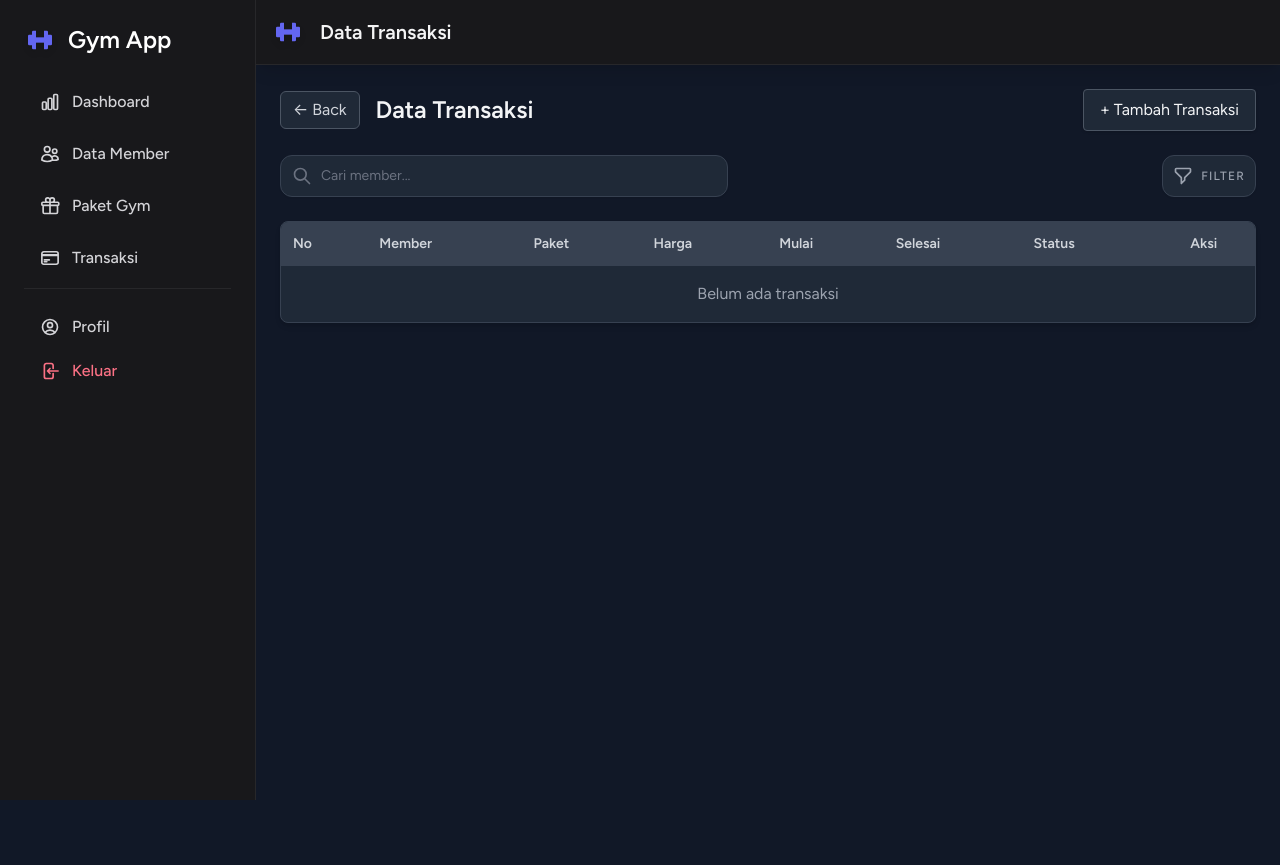
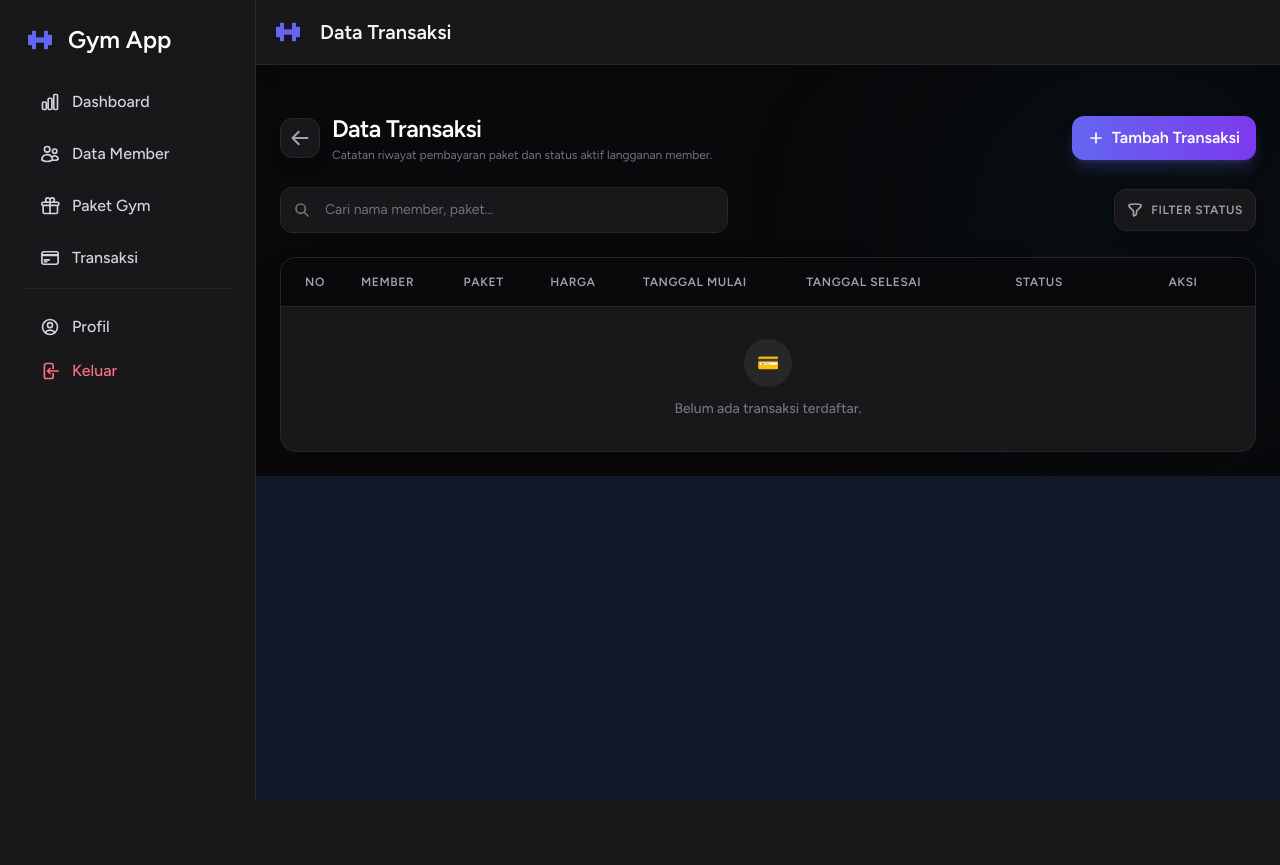
Before and after one commit to RiffaYP/project_gym-laravel, a Laravel app: template resources/views/transactions/index.blade.php in a window 1280 px wide. After the commit the page ends 800 px from the top, so only its background shows below. Run offline with Laravel 12, Linux system fonts and the light colour scheme; the template is opened without the code that fills it, so the values that code supplies are empty; style sheets or scripts are compiled from the project's sources.

Commit message:
Unify design system - convert transactions page to modern zinc theme

```diff
--- a/resources/views/transactions/index.blade.php
+++ b/resources/views/transactions/index.blade.php
@@ -1,65 +1,70 @@
 @section('title', 'Data Transaksi')
 <x-app-layout>
-    <x-slot name="header">
-        <h2 class="text-xl font-semibold text-gray-100">
-            Data Transaksi
-        </h2>
-    </x-slot>
 
-    <div class="p-6 bg-gray-900 min-h-screen text-gray-100">
+<div x-data="{ searchQuery: '{{ request('search') ?? '' }}' }" class="p-6 space-y-6 relative overflow-hidden">
+    <!-- Ambient Background Glow Effects -->
+    <div class="absolute top-[-10%] right-[-5%] w-[400px] h-[400px] bg-cyan-600/5 rounded-full blur-[120px] pointer-events-none z-0"></div>
 
-        <div class="flex items-center justify-between mb-6">
-
-            <div class="flex items-center gap-4">
+    <!-- TOP HEADER -->
+    <div class="flex flex-col sm:flex-row sm:items-center justify-between gap-4 relative z-10">
+        <div class="flex items-center gap-3">
             <a href="{{ route('dashboard') }}"
-                   class="flex items-center gap-2 px-3 py-1.5 border border-gray-600 rounded-md bg-gray-800 text-gray-300 hover:bg-gray-700 transition">
-                    ← Back
+               class="flex items-center justify-center w-10 h-10 border border-zinc-800 rounded-xl bg-zinc-900 text-zinc-400 hover:text-white hover:bg-zinc-800 hover:border-zinc-700 transition duration-200 shadow-lg">
+                <svg xmlns="http://www.w3.org/2000/svg" fill="none" viewBox="0 0 24 24" stroke-width="2.5" stroke="currentColor" class="w-5 h-5">
+                    <path stroke-linecap="round" stroke-linejoin="round" d="M10.5 19.5L3 12m0 0l7.5-7.5M3 12h18" />
+                </svg>
             </a>
-
-                <h2 class="text-2xl font-bold">
-                    Data Transaksi
-                </h2>
+            <div>
+                <h2 class="text-2xl font-extrabold text-white tracking-tight">Data Transaksi</h2>
+                <p class="text-xs text-zinc-500 mt-0.5">Catatan riwayat pembayaran paket dan status aktif langganan member.</p>
+            </div>
         </div>
 
         <a href="{{ route('transactions.create') }}"
-               class="bg-gray-800 border border-gray-600 px-4 py-2 rounded shadow hover:bg-gray-700 text-gray-100">
-                + Tambah Transaksi
+           class="inline-flex items-center gap-2 bg-gradient-to-r from-indigo-500 to-violet-600 hover:from-indigo-600 hover:to-violet-700 text-white px-4 py-2.5 rounded-xl font-semibold shadow-lg shadow-indigo-500/25 hover:shadow-indigo-500/35 hover:-translate-y-0.5 transition duration-250">
+            <svg xmlns="http://www.w3.org/2000/svg" fill="none" viewBox="0 0 24 24" stroke-width="2.5" stroke="currentColor" class="w-4 h-4">
+                <path stroke-linecap="round" stroke-linejoin="round" d="M12 4.5v15m7.5-7.5h-15" />
+            </svg>
+            <span>Tambah Transaksi</span>
         </a>
-
     </div>
 
-        <!-- Alert -->
+    <!-- ALERT SUCCESS -->
     @if(session('success'))
-            <div class="bg-green-900 text-green-200 p-2 mb-4 rounded border border-green-700">
-                {{ session('success') }}
+        <div class="bg-emerald-500/10 border border-emerald-500/20 text-emerald-400 px-4 py-3.5 rounded-xl flex items-center gap-3 relative z-10 shadow-lg" role="alert">
+            <svg xmlns="http://www.w3.org/2000/svg" fill="none" viewBox="0 0 24 24" stroke-width="2.5" stroke="currentColor" class="w-5 h-5 text-emerald-400">
+                <path stroke-linecap="round" stroke-linejoin="round" d="M9 12.75L11.25 15 15 9.75M21 12a9 9 0 11-18 0 9 9 0 0118 0z" />
+            </svg>
+            <span class="text-sm font-semibold">{{ session('success') }}</span>
         </div>
     @endif
 
-<div class="mb-6 flex items-center justify-between gap-4">
-    <form action="{{ route('transactions.index') }}" method="GET" class="flex-1 max-w-md relative group">
-        <span class="absolute inset-y-0 left-0 flex items-center pl-3">
-            <svg class="h-5 w-5 text-gray-500 group-focus-within:text-indigo-400" fill="none" stroke="currentColor" viewBox="0 0 24 24">
-                <path stroke-linecap="round" stroke-linejoin="round" stroke-width="2" d="M21 21l-6-6m2-5a7 7 0 11-14 0 7 7 0 0114 0z" />
+    <!-- SEARCH AND FILTER CONTROLS -->
+    <div class="flex flex-col md:flex-row items-center justify-between gap-4 relative z-10">
+        <div class="w-full md:max-w-md relative group">
+            <span class="absolute inset-y-0 left-0 flex items-center pl-3.5 pointer-events-none">
+                <svg class="h-4 w-4 text-zinc-500 group-focus-within:text-indigo-400 transition" fill="none" stroke="currentColor" viewBox="0 0 24 24">
+                    <path stroke-linecap="round" stroke-linejoin="round" stroke-width="2.5" d="M21 21l-6-6m2-5a7 7 0 11-14 0 7 7 0 0114 0z" />
                 </svg>
             </span>
-        <input type="text" name="search" value="{{ request('search') }}" placeholder="Cari member..."
-               class="block w-full pl-10 pr-3 py-2.5 bg-gray-800 border border-gray-700 text-gray-100 rounded-xl leading-5 focus:outline-none focus:ring-2 focus:ring-indigo-500 focus:border-indigo-500 transition sm:text-sm shadow-sm">
-    </form>
+            <input type="text" x-model="searchQuery" placeholder="Cari nama member, paket..."
+                   class="block w-full pl-11 pr-4 py-3 bg-zinc-900 border border-zinc-800 text-zinc-100 rounded-xl leading-5 focus:outline-none focus:border-indigo-500 focus:ring-1 focus:ring-indigo-500 transition text-sm shadow-inner placeholder-zinc-500">
+        </div>
 
-    <div class="flex items-center gap-2" x-data="{ open: false }">
+        <div class="flex items-center gap-3 w-full md:w-auto justify-end" x-data="{ open: false }">
 
             @if(request('search') || request('filter'))
-            <a href="{{ route('transactions.index') }}" class="text-xs text-gray-400 hover:text-white transition px-2">Reset</a>
+                <a href="{{ route('transactions.index') }}" class="text-xs font-bold text-zinc-500 hover:text-zinc-300 transition px-2 py-1 bg-zinc-900 border border-zinc-800 rounded-lg">Reset Filter</a>
             @endif
 
-        <div class="relative">
+            <div class="relative w-full md:w-auto">
                 <button @click="open = !open"
-                    :class="open ? 'bg-indigo-600 text-white' : 'bg-gray-800 text-gray-400 hover:bg-gray-700'"
-                    class="p-2.5 rounded-xl border border-gray-700 shadow-sm transition flex items-center gap-2 font-medium text-sm">
-                <svg xmlns="http://www.w3.org/2000/svg" class="h-5 w-5" fill="none" viewBox="0 0 24 24" stroke="currentColor">
-                    <path stroke-linecap="round" stroke-linejoin="round" stroke-width="2" d="M3 4a1 1 0 011-1h16a1 1 0 011 1v2.586a1 1 0 01-.293.707l-6.414 6.414a1 1 0 00-.293.707V17l-4 4v-6.586a1 1 0 00-.293-.707L3.293 7.293A1 1 0 013 6.586V4z" />
+                        :class="open ? 'bg-indigo-600 border-indigo-500 text-white' : 'bg-zinc-900 text-zinc-400 border-zinc-800 hover:bg-zinc-850'"
+                        class="w-full md:w-auto p-3 rounded-xl border shadow-lg transition flex items-center justify-center gap-2 font-bold text-xs uppercase tracking-wider">
+                    <svg xmlns="http://www.w3.org/2000/svg" fill="none" viewBox="0 0 24 24" stroke-width="2.5" stroke="currentColor" class="w-4 h-4">
+                        <path stroke-linecap="round" stroke-linejoin="round" d="M12 3c2.755 0 5.455.232 8.083.678.533.09.917.556.917 1.096v1.044a2.25 2.25 0 01-.659 1.591l-5.432 5.432a2.25 2.25 0 00-.659 1.591v2.927a2.25 2.25 0 01-1.244 2.013L9.75 21v-6.568a2.25 2.25 0 00-.659-1.591L3.659 7.409A2.25 2.25 0 013 5.818V4.774c0-.54.384-1.006.917-1.096A48.32 48.32 0 0112 3z" />
                     </svg>
-                <span class="hidden md:block text-xs uppercase tracking-widest">Filter</span>
+                    <span>Filter Status</span>
                 </button>
 
                 <div x-show="open"
@@ -67,17 +72,19 @@
                      x-transition:enter="transition ease-out duration-100"
                      x-transition:enter-start="transform opacity-0 scale-95"
                      x-transition:enter-end="transform opacity-100 scale-100"
-                 class="absolute right-0 mt-2 w-56 rounded-xl bg-gray-800 border border-gray-700 shadow-2xl z-50 overflow-hidden">
+                     x-transition:leave="transition ease-in duration-75"
+                     x-transition:leave-start="transform opacity-100 scale-100"
+                     x-transition:leave-end="transform opacity-0 scale-95"
+                     class="absolute right-0 mt-2 w-56 rounded-xl bg-zinc-900 border border-zinc-800 shadow-2xl z-50 overflow-hidden p-1.5 space-y-0.5"
+                     style="display: none;">
 
                     <form action="{{ route('transactions.index') }}" method="GET">
                         <input type="hidden" name="search" value="{{ request('search') }}">
 
-                    <div class="p-2 space-y-1">
-                        <button type="submit" name="filter" value="" class="w-full text-left px-4 py-2 text-sm rounded-lg hover:bg-gray-700 transition {{ request('filter') == '' ? 'bg-indigo-600/20 text-indigo-400 font-bold' : 'text-gray-300' }}">Semua Data</button>
-                        <button type="submit" name="filter" value="active" class="w-full text-left px-4 py-2 text-sm rounded-lg hover:bg-gray-700 transition {{ request('filter') == 'active' ? 'bg-emerald-600/20 text-emerald-400 font-bold' : 'text-gray-300' }}">Masih Aktif</button>
-                        <button type="submit" name="filter" value="expired_soon" class="w-full text-left px-4 py-2 text-sm rounded-lg hover:bg-gray-700 transition {{ request('filter') == 'expired_soon' ? 'bg-amber-600/20 text-amber-400 font-bold' : 'text-gray-300' }}">Mendekati Expired</button>
-                        <button type="submit" name="filter" value="expired" class="w-full text-left px-4 py-2 text-sm rounded-lg hover:bg-gray-700 transition {{ request('filter') == 'expired' ? 'bg-red-600/20 text-red-400 font-bold' : 'text-gray-300' }}">Sudah Expired</button>
-                    </div>
+                        <button type="submit" name="filter" value="" class="w-full text-left px-3 py-2 text-xs font-bold rounded-lg hover:bg-zinc-800 transition {{ request('filter') == '' ? 'bg-indigo-600/10 text-indigo-400' : 'text-zinc-400' }}">Semua Data</button>
+                        <button type="submit" name="filter" value="active" class="w-full text-left px-3 py-2 text-xs font-bold rounded-lg hover:bg-zinc-800 transition {{ request('filter') == 'active' ? 'bg-emerald-600/10 text-emerald-500' : 'text-zinc-400' }}">Masih Aktif</button>
+                        <button type="submit" name="filter" value="expired_soon" class="w-full text-left px-3 py-2 text-xs font-bold rounded-lg hover:bg-zinc-800 transition {{ request('filter') == 'expired_soon' ? 'bg-amber-600/10 text-amber-500' : 'text-zinc-400' }}">Mendekati Expired</button>
+                        <button type="submit" name="filter" value="expired" class="w-full text-left px-3 py-2 text-xs font-bold rounded-lg hover:bg-zinc-800 transition {{ request('filter') == 'expired' ? 'bg-rose-600/10 text-rose-500' : 'text-zinc-400' }}">Sudah Expired</button>
                     </form>
                 </div>
             </div>
@@ -85,63 +92,70 @@
         </div>
     </div>
 
-        <!-- Table -->
-        <div class="bg-gray-800 shadow-md rounded-lg overflow-hidden border border-gray-700">
-
-            <table class="w-full text-left text-gray-100">
-
-                <thead class="bg-gray-700 text-gray-300 text-sm">
-                    <tr>
-                        <th class="p-3">No</th>
-                        <th class="p-3">Member</th>
-                        <th class="p-3">Paket</th>
-                            <th class="p-3">Harga</th>
-                            <th class="p-3">Mulai</th>
-                            <th class="p-3">Selesai</th>
-                            <th class="p-3">Status</th>
-                            <th class="p-3 text-center">Aksi</th>
+    <!-- TABLE CARD -->
+    <div class="bg-zinc-900 border border-zinc-800 rounded-2xl overflow-hidden shadow-2xl relative z-10">
+        <div class="overflow-x-auto">
+            <table class="w-full text-left border-collapse">
+                <thead>
+                    <tr class="bg-zinc-950 border-b border-zinc-800 text-zinc-400 text-xs font-bold uppercase tracking-wider">
+                        <th class="p-4 pl-6 w-16">No</th>
+                        <th class="p-4">Member</th>
+                        <th class="p-4">Paket</th>
+                        <th class="p-4">Harga</th>
+                        <th class="p-4">Tanggal Mulai</th>
+                        <th class="p-4">Tanggal Selesai</th>
+                        <th class="p-4 text-center w-36">Status</th>
+                        <th class="p-4 text-center w-36">Aksi</th>
                     </tr>
                 </thead>
-
-                <tbody>
+                <tbody class="divide-y divide-zinc-800/60">
                     @forelse($transactions as $index => $trx)
-                        <tr class="border-t border-gray-700 hover:bg-gray-700/50">
-
-                            <td class="p-3">{{ $index + 1 }}</td>
-
-                            <td class="p-3 font-medium">
+                        <tr x-show="searchQuery === '' || $el.innerText.toLowerCase().includes(searchQuery.toLowerCase())"
+                            class="hover:bg-zinc-800/35 transition duration-150 group">
+                            <td class="p-4 pl-6 text-zinc-500 text-sm font-semibold">
+                                {{ $index + 1 }}
+                            </td>
+                            <td class="p-4">
+                                <div class="flex items-center gap-3">
+                                    <div class="w-9 h-9 rounded-xl bg-gradient-to-br from-indigo-500/15 to-violet-500/15 border border-indigo-500/25 flex items-center justify-center text-indigo-400 font-bold text-sm shadow-inner group-hover:scale-105 transition duration-200">
+                                        {{ substr($trx->member->name, 0, 1) }}
+                                    </div>
+                                    <span class="font-bold text-zinc-200 text-sm group-hover:text-white transition duration-150">
                                         {{ $trx->member->name }}
+                                    </span>
+                                </div>
                             </td>
-
-                            <td class="p-3">
+                            <td class="p-4">
+                                <span class="inline-flex items-center px-2 py-0.5 rounded-lg bg-zinc-800 text-zinc-300 border border-zinc-700/60 text-xs font-semibold">
                                     {{ $trx->package->name }}
+                                </span>
                             </td>
-
-                            <td class="p-3">
-                                Rp {{ number_format($trx->price) }}
+                            <td class="p-4 text-sm font-extrabold text-white">
+                                Rp {{ number_format($trx->price, 0, ',', '.') }}
                             </td>
-
-                            <td class="p-3">
-                                {{ $trx->start_date }}
+                            <td class="p-4 text-zinc-400 text-sm">
+                                {{ \Carbon\Carbon::parse($trx->start_date)->format('d M Y') }}
                             </td>
-
-                            <td class="p-3">
-                                {{ $trx->end_date }}
+                            <td class="p-4 text-zinc-400 text-sm">
+                                {{ \Carbon\Carbon::parse($trx->end_date)->format('d M Y') }}
                             </td>
-
-                            <td class="p-3">
+                            <td class="p-4">
+                                <div class="flex justify-center">
                                     @if(\Carbon\Carbon::now()->lessThanOrEqualTo($trx->end_date))
-                                    <span class="bg-green-900 text-green-200 px-2 py-1 rounded text-xs border border-green-700">
+                                        <span class="inline-flex items-center gap-1.5 px-3 py-1 rounded-xl bg-emerald-500/10 text-emerald-400 border border-emerald-500/25 text-xs font-bold shadow-sm">
+                                            <span class="w-1.5 h-1.5 rounded-full bg-emerald-400 animate-pulse"></span>
                                             Aktif
                                         </span>
                                     @else
-                                    <span class="bg-red-900 text-red-200 px-2 py-1 rounded text-xs border border-red-700">
+                                        <span class="inline-flex items-center gap-1.5 px-3 py-1 rounded-xl bg-rose-500/10 text-rose-500 border border-rose-500/25 text-xs font-bold shadow-sm">
+                                            <span class="w-1.5 h-1.5 rounded-full bg-rose-500"></span>
                                             Expired
                                         </span>
                                     @endif
+                                </div>
                             </td>
 
-                            <td class="p-3">
+                            <td class="p-4">
                                 <div class="flex justify-center items-center gap-2">
                                     <!-- EDIT -->
                                     <a href="{{ route('transactions.edit', $trx) }}"
@@ -171,15 +185,19 @@
                         </tr>
                     @empty
                         <tr>
-                            <td colspan="8" class="text-center p-4 text-gray-400">
-                                Belum ada transaksi
+                            <td colspan="8" class="text-center p-8 text-zinc-500">
+                                <div class="flex flex-col items-center justify-center">
+                                    <div class="w-12 h-12 rounded-full bg-zinc-800 flex items-center justify-center text-zinc-600 mb-3 text-lg">
+                                        💳
+                                    </div>
+                                    <p class="text-sm font-medium">Belum ada transaksi terdaftar.</p>
+                                </div>
                             </td>
                         </tr>
                     @endforelse
                 </tbody>
-
             </table>
-
+        </div>
     </div>
 
 </div>
```
Lines whose indentation alone changed are shown as unchanged.
